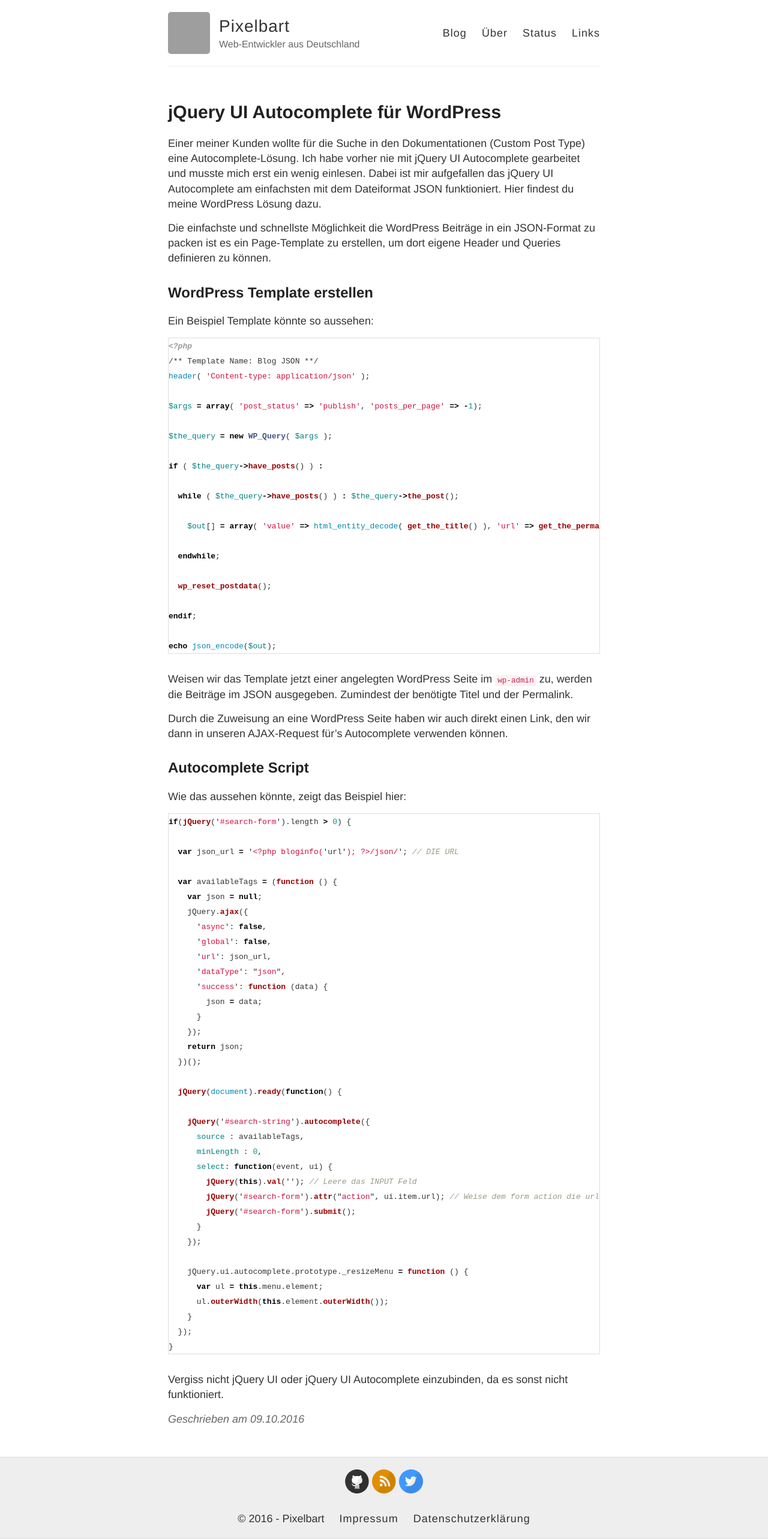
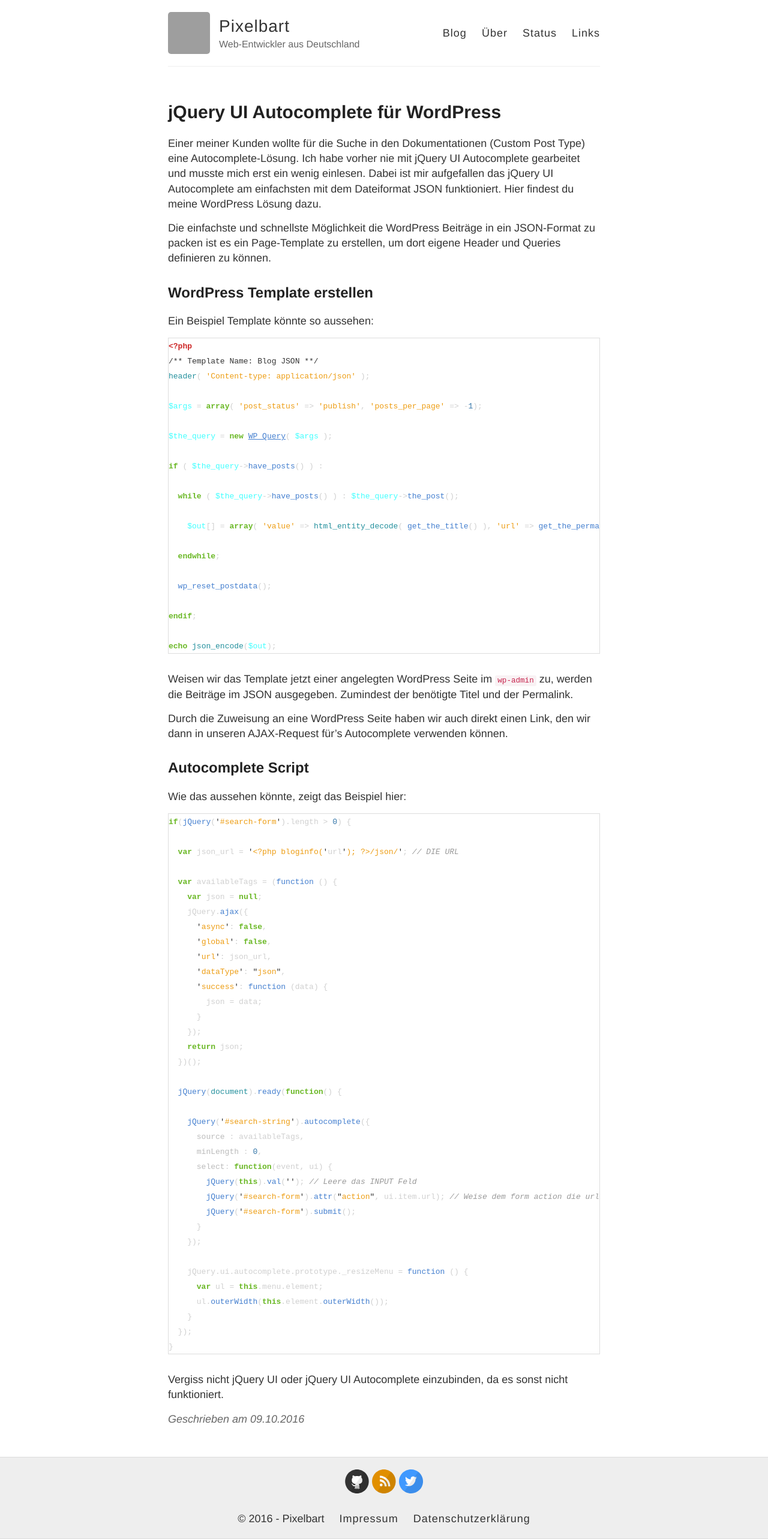
Before and after one commit to pixelbart/pixelbart.github.io, a Jekyll site: the page built from _posts/2016-10-09-WordPress-Autocomplete.md, in a window 1280 px wide. Shown: the whole page at 60% size. Built offline with Jekyll 4.4.1, drawn with Linux system fonts in a browser that asks for light colours; nearby versions of some CDN libraries; comment, search, counter and statistics services are not loaded; grey boxes are pictures that could not be loaded.

Commit message:
Update _highlights.scss

```diff
--- a/_sass/_highlights.scss
+++ b/_sass/_highlights.scss
@@ -33,64 +33,72 @@ code {
   font-family: monospace;
 }
 
-.highlight .hll { background-color: #ffffcc }
-.highlight .c { color: #999988; font-style: italic } /* Comment */
+.highlight .hll { background-color: #404040 }
+.highlight .c { color: #999999; font-style: italic } /* Comment */
 .highlight .err { color: #a61717; background-color: #e3d2d2 } /* Error */
-.highlight .k { color: #000000; font-weight: bold } /* Keyword */
-.highlight .o { color: #000000; font-weight: bold } /* Operator */
-.highlight .cm { color: #999988; font-style: italic } /* Comment.Multiline */
-.highlight .cp { color: #999999; font-weight: bold; font-style: italic } /* Comment.Preproc */
-.highlight .c1 { color: #999988; font-style: italic } /* Comment.Single */
-.highlight .cs { color: #999999; font-weight: bold; font-style: italic } /* Comment.Special */
-.highlight .gd { color: #000000; background-color: #ffdddd } /* Generic.Deleted */
-.highlight .ge { color: #000000; font-style: italic } /* Generic.Emph */
-.highlight .gr { color: #aa0000 } /* Generic.Error */
-.highlight .gh { color: #999999 } /* Generic.Heading */
-.highlight .gi { color: #000000; background-color: #ddffdd } /* Generic.Inserted */
-.highlight .go { color: #888888 } /* Generic.Output */
-.highlight .gp { color: #555555 } /* Generic.Prompt */
-.highlight .gs { font-weight: bold } /* Generic.Strong */
-.highlight .gu { color: #aaaaaa } /* Generic.Subheading */
-.highlight .gt { color: #aa0000 } /* Generic.Traceback */
-.highlight .kc { color: #000000; font-weight: bold } /* Keyword.Constant */
-.highlight .kd { color: #000000; font-weight: bold } /* Keyword.Declaration */
-.highlight .kn { color: #000000; font-weight: bold } /* Keyword.Namespace */
-.highlight .kp { color: #000000; font-weight: bold } /* Keyword.Pseudo */
-.highlight .kr { color: #000000; font-weight: bold } /* Keyword.Reserved */
-.highlight .kt { color: #445588; font-weight: bold } /* Keyword.Type */
-.highlight .m { color: #009999 } /* Literal.Number */
-.highlight .s { color: #d01040 } /* Literal.String */
-.highlight .na { color: #008080 } /* Name.Attribute */
-.highlight .nb { color: #0086B3 } /* Name.Builtin */
-.highlight .nc { color: #445588; font-weight: bold } /* Name.Class */
-.highlight .no { color: #008080 } /* Name.Constant */
-.highlight .nd { color: #3c5d5d; font-weight: bold } /* Name.Decorator */
-.highlight .ni { color: #800080 } /* Name.Entity */
-.highlight .ne { color: #990000; font-weight: bold } /* Name.Exception */
-.highlight .nf { color: #990000; font-weight: bold } /* Name.Function */
-.highlight .nl { color: #990000; font-weight: bold } /* Name.Label */
-.highlight .nn { color: #555555 } /* Name.Namespace */
-.highlight .nt { color: #000080 } /* Name.Tag */
-.highlight .nv { color: #008080 } /* Name.Variable */
-.highlight .ow { color: #000000; font-weight: bold } /* Operator.Word */
-.highlight .w { color: #bbbbbb } /* Text.Whitespace */
-.highlight .mf { color: #009999 } /* Literal.Number.Float */
-.highlight .mh { color: #009999 } /* Literal.Number.Hex */
-.highlight .mi { color: #009999 } /* Literal.Number.Integer */
-.highlight .mo { color: #009999 } /* Literal.Number.Oct */
-.highlight .sb { color: #d01040 } /* Literal.String.Backtick */
-.highlight .sc { color: #d01040 } /* Literal.String.Char */
-.highlight .sd { color: #d01040 } /* Literal.String.Doc */
-.highlight .s2 { color: #d01040 } /* Literal.String.Double */
-.highlight .se { color: #d01040 } /* Literal.String.Escape */
-.highlight .sh { color: #d01040 } /* Literal.String.Heredoc */
-.highlight .si { color: #d01040 } /* Literal.String.Interpol */
-.highlight .sx { color: #d01040 } /* Literal.String.Other */
-.highlight .sr { color: #009926 } /* Literal.String.Regex */
-.highlight .s1 { color: #d01040 } /* Literal.String.Single */
-.highlight .ss { color: #990073 } /* Literal.String.Symbol */
-.highlight .bp { color: #999999 } /* Name.Builtin.Pseudo */
-.highlight .vc { color: #008080 } /* Name.Variable.Class */
-.highlight .vg { color: #008080 } /* Name.Variable.Global */
-.highlight .vi { color: #008080 } /* Name.Variable.Instance */
-.highlight .il { color: #009999 } /* Literal.Number.Integer.Long */
+.highlight .g { color: #d0d0d0 } /* Generic */
+.highlight .k { color: #6ab825; font-weight: bold } /* Keyword */
+.highlight .l { color: #d0d0d0 } /* Literal */
+.highlight .n { color: #d0d0d0 } /* Name */
+.highlight .o { color: #d0d0d0 } /* Operator */
+.highlight .x { color: #d0d0d0 } /* Other */
+.highlight .p { color: #d0d0d0 } /* Punctuation */
+.highlight .cm { color: #999999; font-style: italic } /* Comment.Multiline */
+.highlight .cp { color: #cd2828; font-weight: bold } /* Comment.Preproc */
+.highlight .c1 { color: #999999; font-style: italic } /* Comment.Single */
+.highlight .cs { color: #e50808; font-weight: bold; background-color: #520000 } /* Comment.Special */
+.highlight .gd { color: #d22323 } /* Generic.Deleted */
+.highlight .ge { color: #d0d0d0; font-style: italic } /* Generic.Emph */
+.highlight .gr { color: #d22323 } /* Generic.Error */
+.highlight .gh { color: #ffffff; font-weight: bold } /* Generic.Heading */
+.highlight .gi { color: #589819 } /* Generic.Inserted */
+.highlight .go { color: #cccccc } /* Generic.Output */
+.highlight .gp { color: #aaaaaa } /* Generic.Prompt */
+.highlight .gs { color: #d0d0d0; font-weight: bold } /* Generic.Strong */
+.highlight .gu { color: #ffffff; text-decoration: underline } /* Generic.Subheading */
+.highlight .gt { color: #d22323 } /* Generic.Traceback */
+.highlight .kc { color: #6ab825; font-weight: bold } /* Keyword.Constant */
+.highlight .kd { color: #6ab825; font-weight: bold } /* Keyword.Declaration */
+.highlight .kn { color: #6ab825; font-weight: bold } /* Keyword.Namespace */
+.highlight .kp { color: #6ab825 } /* Keyword.Pseudo */
+.highlight .kr { color: #6ab825; font-weight: bold } /* Keyword.Reserved */
+.highlight .kt { color: #6ab825; font-weight: bold } /* Keyword.Type */
+.highlight .ld { color: #d0d0d0 } /* Literal.Date */
+.highlight .m { color: #3677a9 } /* Literal.Number */
+.highlight .s { color: #ed9d13 } /* Literal.String */
+.highlight .na { color: #bbbbbb } /* Name.Attribute */
+.highlight .nb { color: #24909d } /* Name.Builtin */
+.highlight .nc { color: #447fcf; text-decoration: underline } /* Name.Class */
+.highlight .no { color: #40ffff } /* Name.Constant */
+.highlight .nd { color: #ffa500 } /* Name.Decorator */
+.highlight .ni { color: #d0d0d0 } /* Name.Entity */
+.highlight .ne { color: #bbbbbb } /* Name.Exception */
+.highlight .nf { color: #447fcf } /* Name.Function */
+.highlight .nl { color: #d0d0d0 } /* Name.Label */
+.highlight .nn { color: #447fcf; text-decoration: underline } /* Name.Namespace */
+.highlight .nx { color: #d0d0d0 } /* Name.Other */
+.highlight .py { color: #d0d0d0 } /* Name.Property */
+.highlight .nt { color: #6ab825; font-weight: bold } /* Name.Tag */
+.highlight .nv { color: #40ffff } /* Name.Variable */
+.highlight .ow { color: #6ab825; font-weight: bold } /* Operator.Word */
+.highlight .w { color: #666666 } /* Text.Whitespace */
+.highlight .mf { color: #3677a9 } /* Literal.Number.Float */
+.highlight .mh { color: #3677a9 } /* Literal.Number.Hex */
+.highlight .mi { color: #3677a9 } /* Literal.Number.Integer */
+.highlight .mo { color: #3677a9 } /* Literal.Number.Oct */
+.highlight .sb { color: #ed9d13 } /* Literal.String.Backtick */
+.highlight .sc { color: #ed9d13 } /* Literal.String.Char */
+.highlight .sd { color: #ed9d13 } /* Literal.String.Doc */
+.highlight .s2 { color: #ed9d13 } /* Literal.String.Double */
+.highlight .se { color: #ed9d13 } /* Literal.String.Escape */
+.highlight .sh { color: #ed9d13 } /* Literal.String.Heredoc */
+.highlight .si { color: #ed9d13 } /* Literal.String.Interpol */
+.highlight .sx { color: #ffa500 } /* Literal.String.Other */
+.highlight .sr { color: #ed9d13 } /* Literal.String.Regex */
+.highlight .s1 { color: #ed9d13 } /* Literal.String.Single */
+.highlight .ss { color: #ed9d13 } /* Literal.String.Symbol */
+.highlight .bp { color: #24909d } /* Name.Builtin.Pseudo */
+.highlight .vc { color: #40ffff } /* Name.Variable.Class */
+.highlight .vg { color: #40ffff } /* Name.Variable.Global */
+.highlight .vi { color: #40ffff } /* Name.Variable.Instance */
+.highlight .il { color: #3677a9 } /* Literal.Number.Integer.Long */
```
